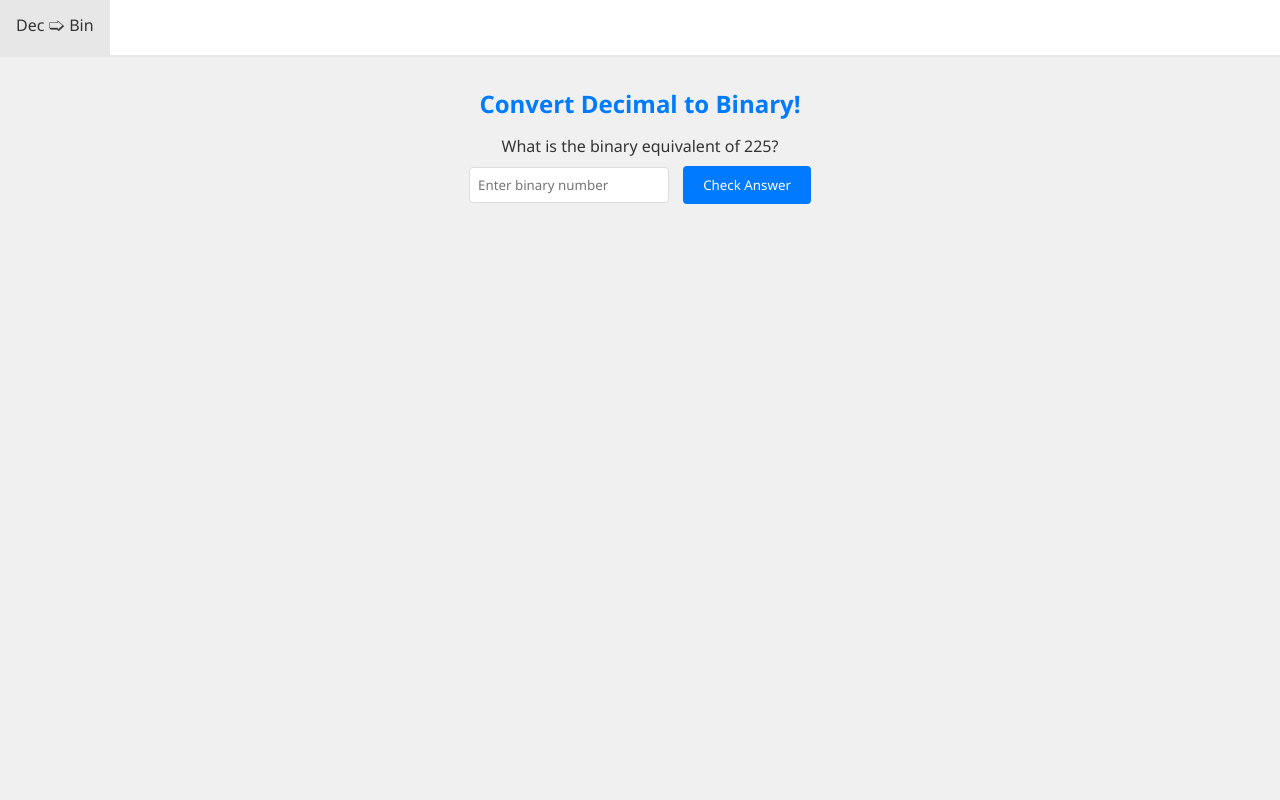
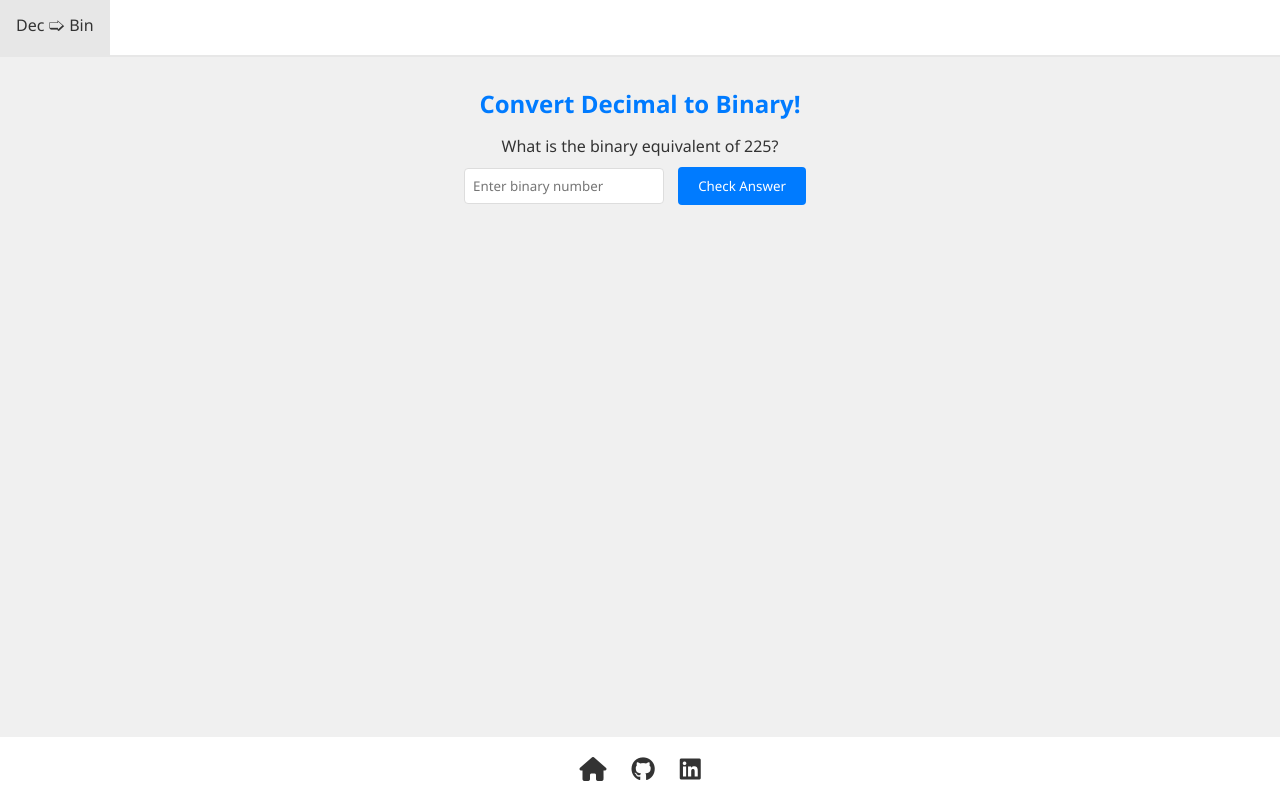
Before and after one commit to jexxme/numberSystemGameWeb, a plain HTML site: page index.html in a window 1280 px wide. Drawn offline with Linux system fonts and the light colour scheme.

Commit message:
margin of check btn

```diff
--- a/index.html
+++ b/index.html
@@ -5,6 +5,7 @@
 <meta name="viewport" content="width=device-width, initial-scale=1.0">
 <title>Number Conversion Learning Game</title>
 <link rel="stylesheet" href="styles.css">
+<script src="https://kit.fontawesome.com/b2ff63f545.js" crossorigin="anonymous"></script>
 </head>
 <body>
   <nav>
@@ -29,4 +30,18 @@
 
   <script src="script.js"></script>
 </body>
+
+<footer>
+  <div class="footer-icons">
+    <a href="https://jexxme.github.io" target="_blank" rel="noopener noreferrer">
+      <i class="fa-solid fa-house"></i>
+    </a>
+    <a href="https://github.com/jexxme" target="_blank" rel="noopener noreferrer">
+      <i class="fa-brands fa-github"></i>
+    </a>
+    <a href="https://www.linkedin.com/in/jerome-sommerfeldt-907800252/" target="_blank" rel="noopener noreferrer">
+      <i class="fa-brands fa-linkedin"></i>
+    </a>
+  </div>
+</footer>
 </html>
--- a/styles.css
+++ b/styles.css
@@ -3,7 +3,7 @@
     margin: 0;
     padding: 0;
     box-sizing: border-box;
-    font-family: 'Segoe UI', Tahoma, Geneva, Verdana, sans-serif; /* Modern font */
+    font-family: 'Segoe UI', Tahoma, Geneva, Verdana, sans-serif;
   }
 
   body, html {
@@ -62,7 +62,7 @@
   }
 
   #dec-bin-game button {
-    margin-left: 10px;
+    margin: 10px;
     padding: 10px 20px;
     background-color: #007bff; /* Blue background for buttons */
     color: white;
@@ -128,3 +128,40 @@
     font-size: 16px;
     font-weight: bold;
   }
+
+
+
+
+  footer {
+    width: 100%;
+    background-color: #fff; /* Transparent background */
+    padding: 15px 0; /* Add some padding */
+    position: fixed; /* Fixed at the bottom */
+    bottom: 0; /* Align to bottom */
+    left: 0; /* Align to left */
+
+    position: fixed;
+    left: 0;
+    bottom: 0;
+    width: 100%;
+    /* Rest of your styles... */
+
+
+  }
+
+  .footer-icons {
+    display: flex;
+    justify-content: center; /* Center the icons horizontally */
+    align-items: center; /* Center the icons vertically */
+    gap: 25px; /* Space between icons */
+  }
+
+  .footer-icons a {
+    text-decoration: none;
+    color: inherit; /* Take the color from the parent */
+    font-size: 1.5rem; /* Size of icons */
+  }
+
+  .fa {
+    font-size: 50px; /* Size of icons */
+  }
```
